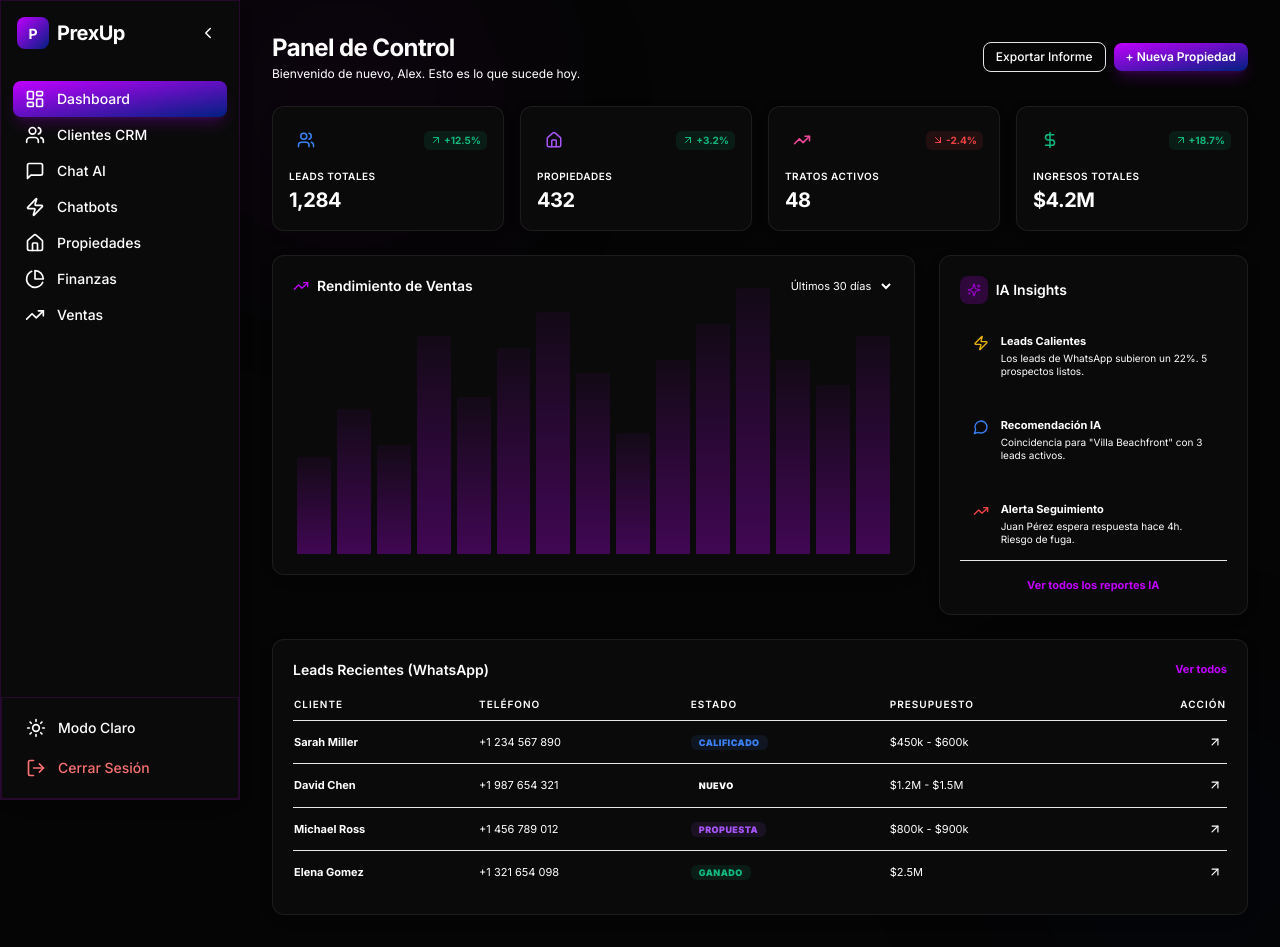
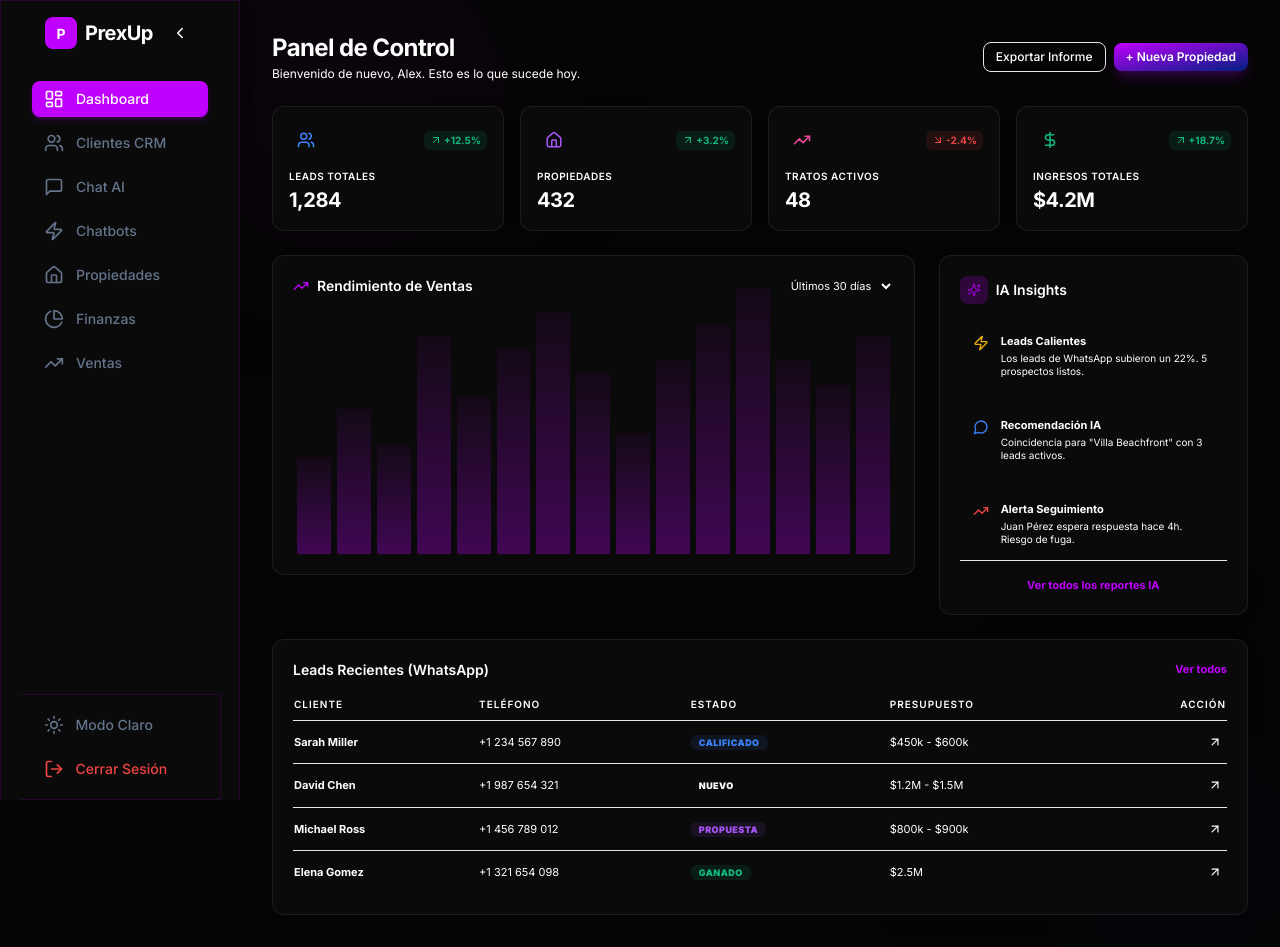
Before and after one commit to crmlucks/prexup, a Next.js app: page / in a window 1280 px wide. Built offline with nearby package versions, Linux system fonts and the light colour scheme.

Commit message:
ui: menu superior en movil, expansion dinamica al colapsar sidebar y eliminacion de degradados

```diff
--- a/src/app/layout.tsx
+++ b/src/app/layout.tsx
@@ -21,15 +21,14 @@ export default function RootLayout({
     <html lang="es">
       <body className={`${inter.variable} ${outfit.variable} font-inter bg-background text-foreground antialiased transition-colors duration-300`}>
         <ToastProvider>
-          <div className="flex min-h-screen relative">
+          <div className="flex flex-col md:flex-row min-h-screen relative">
             <Sidebar />
-            {/* Contenedor principal con padding-left dinámico se maneja en el CSS o con un wrapper flexible */}
-            <main className="flex-1 min-h-screen p-4 md:p-6 lg:p-8 relative overflow-hidden ml-[80px] md:ml-[240px] transition-[margin] duration-300">
+            <main className="flex-1 min-h-screen p-2 md:p-6 lg:p-8 relative overflow-hidden transition-all duration-300 w-full">
               {/* Elementos de fondo decorativos */}
               <div className="absolute top-[-5%] left-[-5%] w-[30%] h-[30%] bg-brand-purple/5 blur-[100px] rounded-full pointer-events-none" />
               <div className="absolute bottom-[-5%] right-[-5%] w-[30%] h-[30%] bg-brand-blue/5 blur-[100px] rounded-full pointer-events-none" />
 
-              <div className="relative z-10 max-w-7xl mx-auto">
+              <div className="relative z-10 w-full max-w-[1600px] mx-auto">
                 {children}
               </div>
             </main>
--- a/src/components/layout/Sidebar.tsx
+++ b/src/components/layout/Sidebar.tsx
@@ -17,7 +17,6 @@ import {
   TrendingUp,
   Zap
 } from 'lucide-react';
-import { motion, AnimatePresence } from 'framer-motion';
 import { cn } from '@/lib/utils';
 
 export const Sidebar = () => {
@@ -42,39 +41,38 @@ export const Sidebar = () => {
   ];
 
   return (
-    <motion.aside
-      initial={false}
-      animate={{ width: isCollapsed ? '80px' : '240px' }}
-      className="fixed left-0 top-0 h-screen glass border-r border-primary-subtle z-50 flex flex-col transition-colors duration-300"
+    <aside
+      className={cn(
+        "glass border-primary-subtle z-50 flex transition-all duration-300 sticky top-0",
+        "md:flex-col md:h-screen md:border-r md:border-b-0 border-b",
+        "flex-row w-full h-auto overflow-x-hidden md:overflow-visible items-center px-1 py-1 md:p-0",
+        isCollapsed ? "md:w-[80px]" : "md:w-[240px]"
+      )}
     >
       {/* Header */}
-      <div className="p-4 flex items-center justify-between overflow-hidden">
-        <AnimatePresence mode="wait">
-          {!isCollapsed && (
-            <motion.div
-              initial={{ opacity: 0 }}
-              animate={{ opacity: 1 }}
-              exit={{ opacity: 0 }}
-              className="flex items-center gap-2"
-            >
-              <div className="w-8 h-8 bg-gradient-brand rounded-lg flex items-center justify-center">
-                <span className="text-white font-bold">P</span>
-              </div>
-              <span className="font-outfit font-bold text-xl tracking-tight">PrexUp</span>
-            </motion.div>
-          )}
-        </AnimatePresence>
+      <div className="p-2 md:p-4 flex items-center justify-between shrink-0">
+        <div className="flex items-center gap-2">
+          <div className="w-8 h-8 bg-brand-purple rounded-lg flex items-center justify-center shrink-0">
+            <span className="text-white font-bold">P</span>
+          </div>
+          <span className={cn(
+            "font-outfit font-bold text-xl tracking-tight hidden md:block transition-all overflow-hidden whitespace-nowrap",
+            isCollapsed ? "w-0 opacity-0" : "w-[80px] opacity-100"
+          )}>
+            PrexUp
+          </span>
+        </div>
 
         <button
           onClick={() => setIsCollapsed(!isCollapsed)}
-          className="p-1.5 rounded-lg hover:bg-white/10 transition-colors"
+          className="hidden md:flex p-1.5 rounded-lg hover:bg-black/5 dark:hover:bg-white/10 transition-colors"
         >
           {isCollapsed ? <ChevronRight size={18} /> : <ChevronLeft size={18} />}
         </button>
       </div>
 
       {/* Menu Items */}
-      <nav className="flex-1 px-3 py-4 space-y-1">
+      <nav className="flex flex-row md:flex-col md:flex-1 px-1 md:px-3 md:py-4 gap-1 md:space-y-1 overflow-x-auto custom-scrollbar flex-nowrap shrink-0 md:shrink">
         {menuItems.map((item) => {
           const isActive = pathname === item.href;
           return (
@@ -82,21 +80,20 @@ export const Sidebar = () => {
               <div className={cn(
                 "flex items-center gap-3 px-3 py-2 rounded-lg transition-all duration-200 group relative",
                 isActive
-                  ? "bg-gradient-brand text-white shadow-lg shadow-brand-purple/20"
-                  : "text-muted hover:bg-white/5 hover:text-white"
+                  ? "bg-brand-purple text-white shadow-md shadow-brand-purple/20"
+                  : "text-slate-500 dark:text-muted hover:bg-black/5 dark:hover:bg-white/5 hover:text-slate-800 dark:hover:text-white"
               )}>
                 <item.icon size={20} className={cn("min-w-[20px]", isActive ? "text-white" : "group-hover:text-brand-purple")} />
-                {!isCollapsed && (
-                  <motion.span
-                    initial={{ opacity: 0, x: -10 }}
-                    animate={{ opacity: 1, x: 0 }}
-                    className="text-sm font-medium whitespace-nowrap"
-                  >
-                    {item.name}
-                  </motion.span>
-                )}
+
+                <span className={cn(
+                  "text-sm font-medium whitespace-nowrap transition-all hidden md:block overflow-hidden",
+                  isCollapsed ? "w-0 opacity-0" : "w-[120px] opacity-100"
+                )}>
+                  {item.name}
+                </span>
+
                 {isCollapsed && (
-                  <div className="absolute left-full ml-4 px-2 py-1 bg-black text-white text-xs rounded opacity-0 group-hover:opacity-100 pointer-events-none transition-opacity whitespace-nowrap z-[100]">
+                  <div className="hidden md:block absolute left-full ml-4 px-2 py-1 bg-slate-800 dark:bg-black text-white text-xs rounded opacity-0 group-hover:opacity-100 pointer-events-none transition-opacity whitespace-nowrap z-[100]">
                     {item.name}
                   </div>
                 )}
@@ -107,20 +104,30 @@ export const Sidebar = () => {
       </nav>
 
       {/* Footer Actions */}
-      <div className="p-3 border-t border-primary-subtle space-y-1">
+      <div className="flex flex-row md:flex-col p-1 md:p-3 md:border-t border-primary-subtle gap-1 md:space-y-1 shrink-0 ml-auto md:ml-0 border-l md:border-l-0 border-primary-subtle pl-2 md:pl-3">
         <button
           onClick={toggleTheme}
-          className="w-full flex items-center gap-3 px-3 py-2 rounded-lg text-muted hover:bg-white/5 transition-all group"
+          className="flex items-center justify-center gap-3 px-3 py-2 rounded-lg text-slate-500 dark:text-muted hover:bg-black/5 dark:hover:bg-white/5 transition-all group"
         >
           {theme === 'dark' ? <Sun size={20} /> : <Moon size={20} />}
-          {!isCollapsed && <span className="text-sm font-medium">Modo {theme === 'dark' ? 'Claro' : 'Oscuro'}</span>}
+          <span className={cn(
+            "text-sm font-medium whitespace-nowrap transition-all hidden md:block overflow-hidden text-left",
+            isCollapsed ? "w-0 opacity-0" : "w-[120px] opacity-100"
+          )}>
+            Modo {theme === 'dark' ? 'Claro' : 'Oscuro'}
+          </span>
         </button>
 
-        <button className="w-full flex items-center gap-3 px-3 py-2 rounded-lg text-red-400 hover:bg-red-500/10 transition-all">
+        <button className="flex items-center justify-center gap-3 px-3 py-2 rounded-lg text-red-500 hover:bg-red-500/10 transition-all">
           <LogOut size={20} />
-          {!isCollapsed && <span className="text-sm font-medium">Cerrar Sesión</span>}
+          <span className={cn(
+            "text-sm font-medium whitespace-nowrap transition-all hidden md:block overflow-hidden text-left",
+            isCollapsed ? "w-0 opacity-0" : "w-[120px] opacity-100"
+          )}>
+            Cerrar Sesión
+          </span>
         </button>
       </div>
-    </motion.aside>
+    </aside>
   );
 };
```
